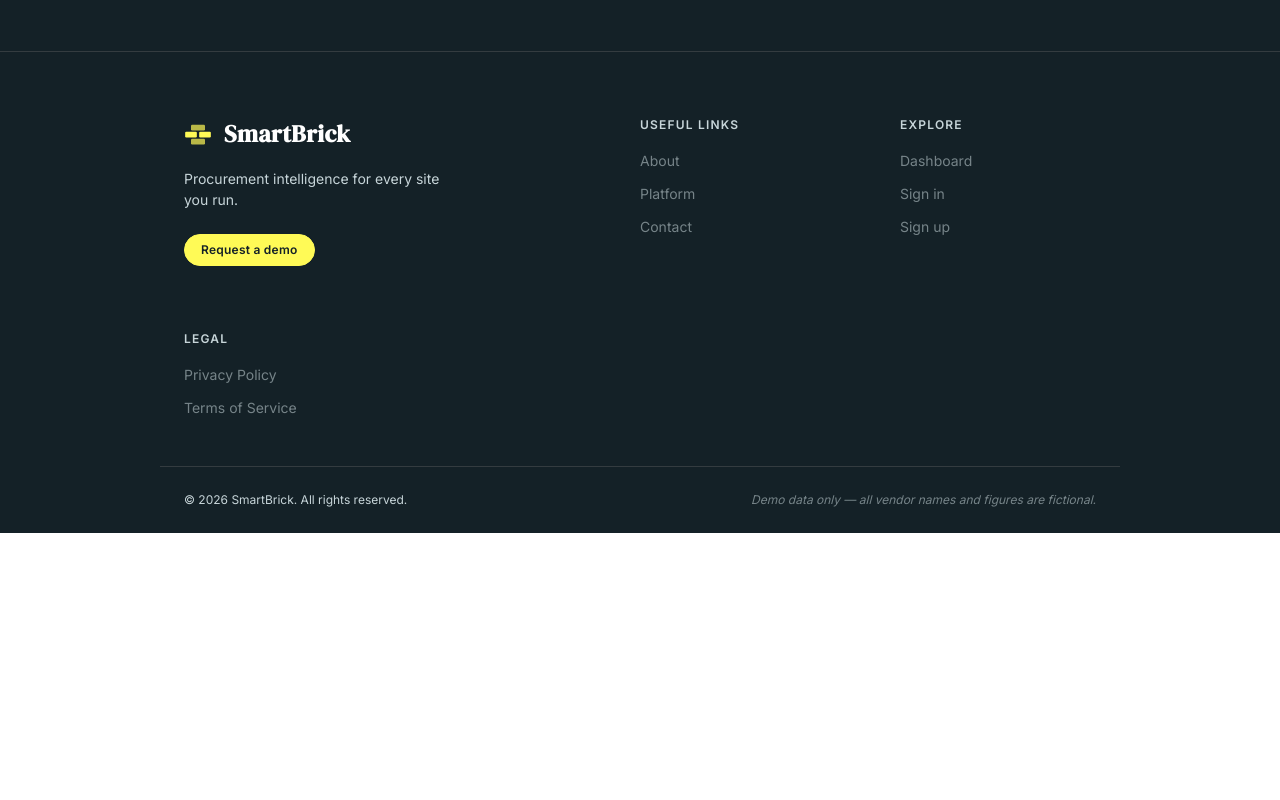
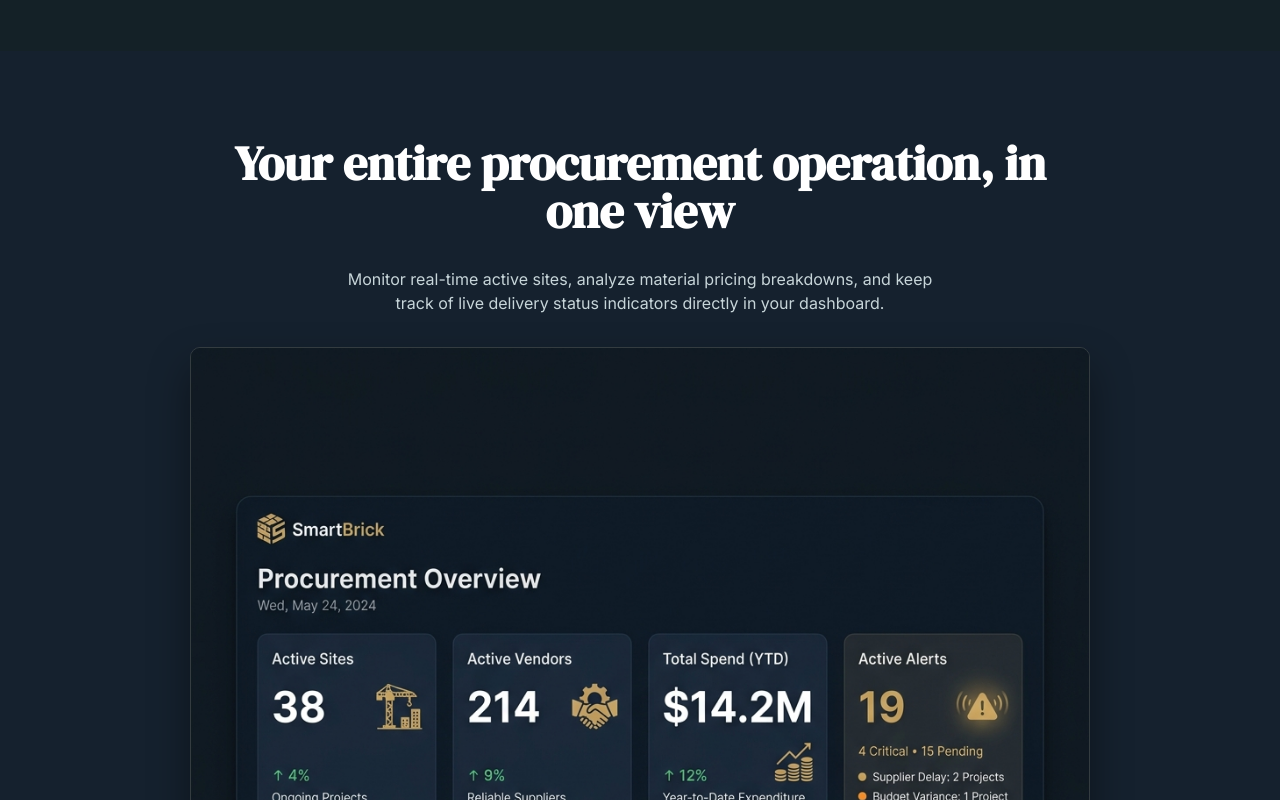
Before and after one commit to realmayanknarang/SmartBrick, a React (Vite) app in the folder client/: page / in a window 1280 px wide. Shown: the part 3320-4120 px from the top of the page. Before the commit the page ends 3853 px from the top, so only its background shows below. Built offline with nearby package versions, Linux system fonts and the light colour scheme; no server answers.

Commit message:
feat: dashboard preview section on landing page

```diff
--- a/client/src/pages/LandingPage.css
+++ b/client/src/pages/LandingPage.css
@@ -708,3 +708,58 @@
     grid-column: 1 / -1;   /* brand spans full width on tablet */
   }
 }
+
+/* ═══════════════════════════════════════════════════════════════════════════
+   FIX 5 — DASHBOARD PREVIEW SECTION
+   ══════════════════════════════════════════════════════════════════════════ */
+.lp-preview {
+  background-color: #15212E; /* slightly darker navy used for visual separation */
+  padding: calc(var(--space-8) + var(--space-5)) var(--space-5);
+  display: flex;
+  justify-content: center;
+  align-items: center;
+  text-align: center;
+}
+
+.lp-preview__inner {
+  max-width: 900px;
+  width: 100%;
+  display: flex;
+  flex-direction: column;
+  align-items: center;
+  gap: var(--space-6);
+}
+
+.lp-preview__heading {
+  font-family: var(--font-display);
+  font-size: clamp(2rem, 5vw, 3rem);
+  font-weight: var(--weight-bold);
+  color: var(--color-text-on-dark);
+  line-height: var(--leading-tight);
+  margin: 0;
+}
+
+.lp-preview__subtext {
+  font-family: var(--font-body);
+  font-size: var(--text-md);
+  color: var(--color-text-on-dark-muted);
+  max-width: 600px;
+  line-height: var(--leading-normal);
+  margin: 0;
+}
+
+.lp-preview__img-container {
+  width: 100%;
+  border-radius: var(--radius-lg);
+  box-shadow: 0 20px 40px rgba(0, 0, 0, 0.4);
+  border: 1px solid var(--color-border-dark);
+  overflow: hidden;
+  line-height: 0; /* remove image line-height bleed */
+}
+
+.lp-preview__img {
+  width: 100%;
+  max-width: 900px;
+  height: auto;
+  display: block;
+}
--- a/client/src/pages/LandingPage.jsx
+++ b/client/src/pages/LandingPage.jsx
@@ -482,6 +482,36 @@ function LandingPage() {
       </section>
 
       {/* ══════════════════════════════════════════════════════════════════════
+          FIX 5 — DASHBOARD PREVIEW SECTION
+          ════════════════════════════════════════════════════════════════ */}
+      <section className="lp-preview" id="dashboard-preview" aria-labelledby="preview-heading">
+        <div className="lp-preview__inner">
+          <h2 className="lp-preview__heading" id="preview-heading">
+            Your entire procurement operation, in one view
+          </h2>
+          <p className="lp-preview__subtext">
+            Monitor real-time active sites, analyze material pricing breakdowns, and keep track of live delivery status indicators directly in your dashboard.
+          </p>
+          <div className="lp-preview__img-container">
+            <img
+              src="/screenshots/dashboard-overview.png"
+              alt="SmartBrick Dashboard Overview screenshot"
+              className="lp-preview__img"
+            />
+          </div>
+          <Button
+            as={Link}
+            to="/login"
+            variant="secondary"
+            style={{ marginTop: 'var(--space-2)' }}
+            id="preview-cta-signin"
+          >
+            Sign in to explore →
+          </Button>
+        </div>
+      </section>
+
+      {/* ══════════════════════════════════════════════════════════════════════
           PHASE 6D — FOOTER
           ══════════════════════════════════════════════════════════════════
           Surface: --color-surface-dark (navy) — intentional deviation from
```
